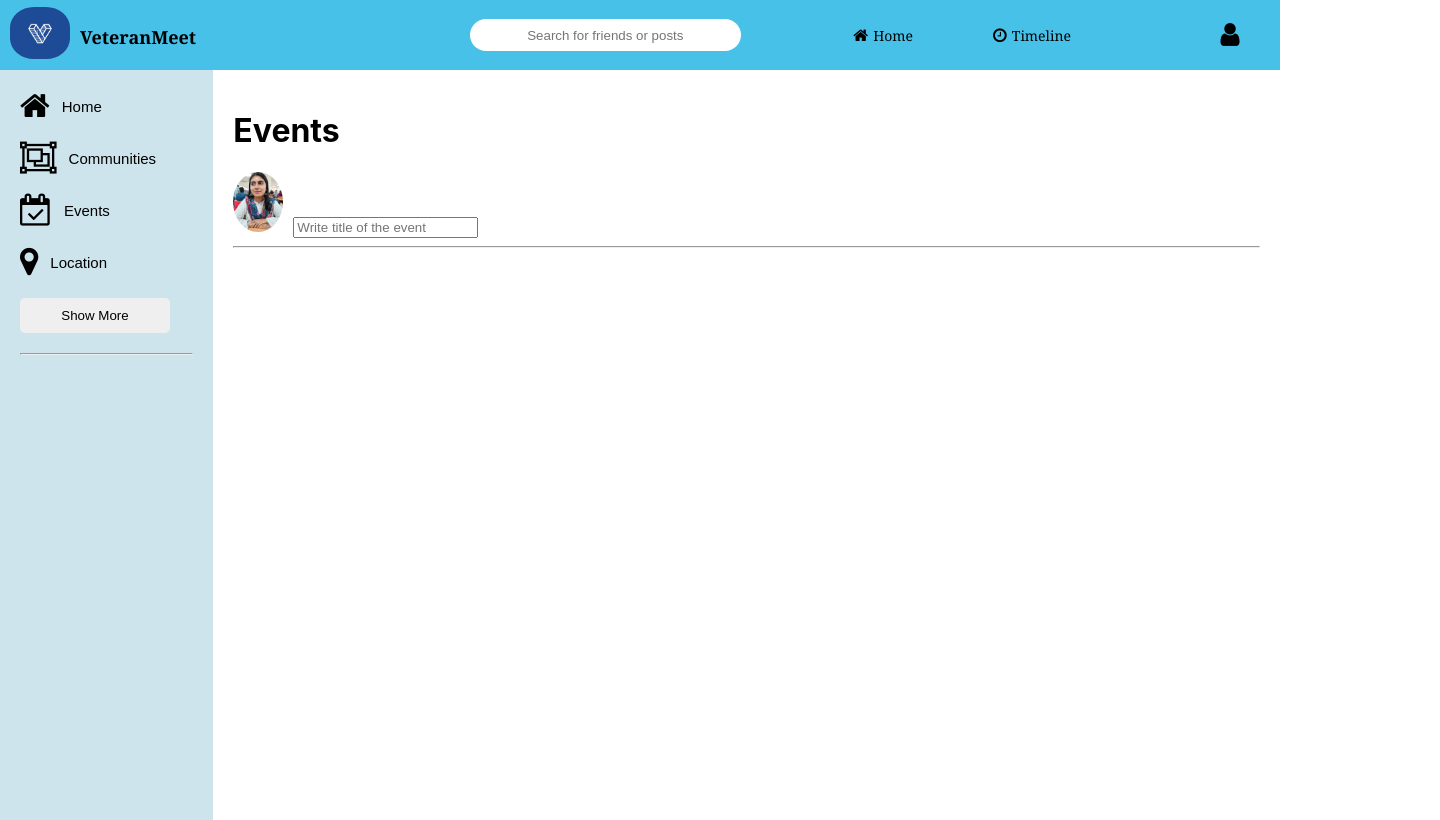
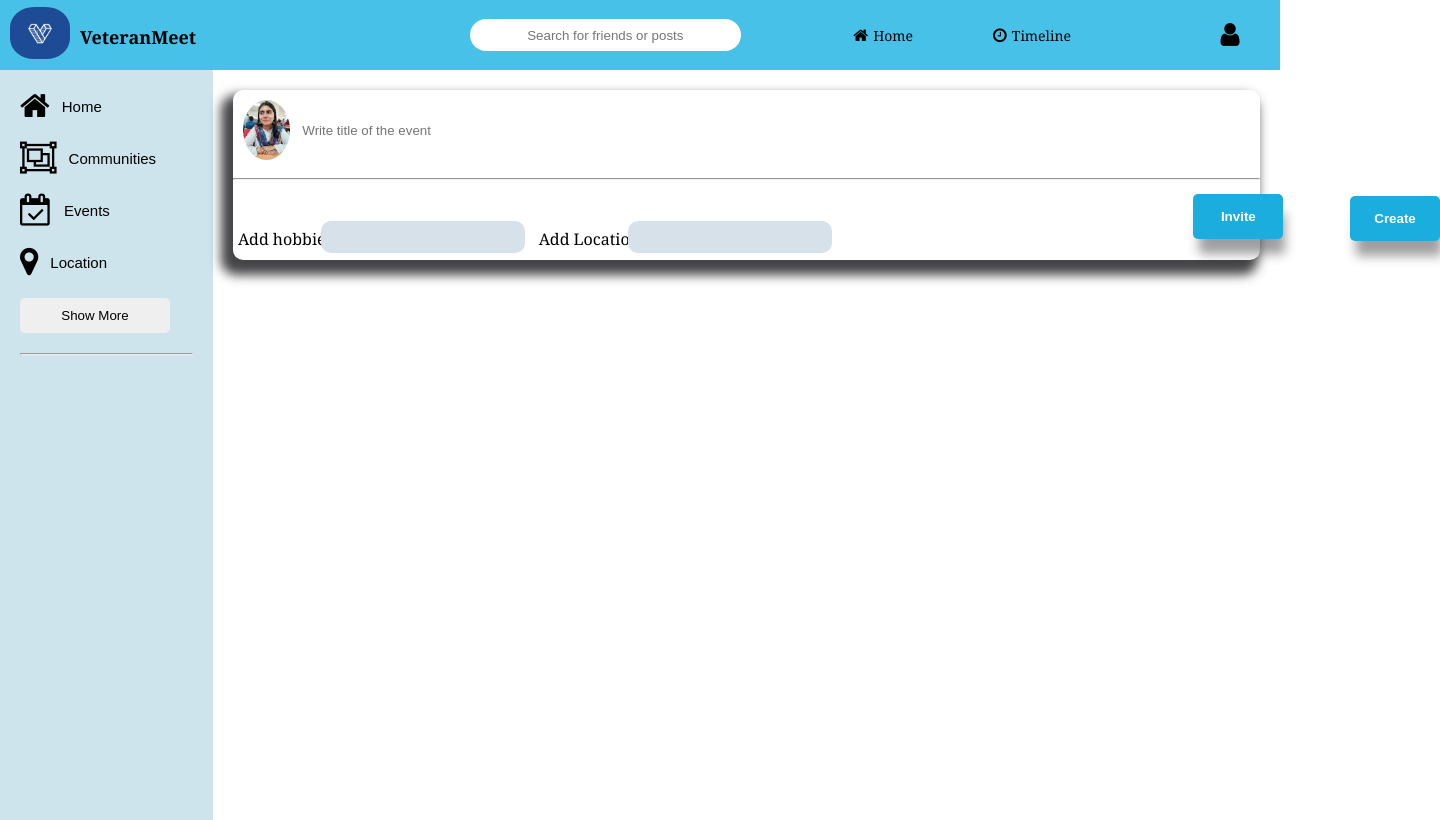
Before and after one commit to raiusamaa/tired, a React (Create React App) app in the folder frontend/: page /Events in a window 1280 px wide. Shown: the whole page, 1440 px wide, since content can reach past the window. Built offline with nearby package versions, Linux system fonts and the light colour scheme.

Commit message:
newfrontend

```diff
--- a/frontend/package.json
+++ b/frontend/package.json
@@ -8,6 +8,7 @@
     "@testing-library/user-event": "^13.5.0",
     "axios": "^1.2.0",
     "react": "^18.2.0",
+    "react-bootstrap": "^2.7.0",
     "react-dom": "^18.2.0",
     "react-router": "^6.4.3",
     "react-scripts": "5.0.1",
--- a/frontend/src/components/Events/Events.jsx
+++ b/frontend/src/components/Events/Events.jsx
@@ -6,7 +6,7 @@ export default function Events() {
   return (
     <div className='Events'>
         <div className='eventsWrapper'>
-            <h1>Events</h1>
+
             <ShareEvent/>
 
         </div>
--- a/frontend/src/components/ShareEvent/ShareEvent.jsx
+++ b/frontend/src/components/ShareEvent/ShareEvent.jsx
@@ -1,29 +1,47 @@
-import React from 'react'
-
+import React from 'react';
+import './shareevent.css';
+import Dropdown from 'react-bootstrap/Dropdown';
+import { useNavigate, Link } from 'react-router-dom';
 export default function ShareEvent() {
   return (
-    <div className='shareevent'>
-        <div className='shareeventWrapper'>
-           <div className="shareeventTop">
-           <img className="shareProfileImg" src="/assets/mee.jpeg" />
-           <input
-            // value={text}
+    <div className="shareevent">
+      <div className="shareeventWrapper">
+        <div className="shareeventTop">
+          <img className="shareProfileImg" src="/assets/mee.jpeg" />
+          <input
             type="text"
             placeholder="Write title of the event"
             className="shareeventInput"
-            // onChange={(e) => setText(e.target.value)}
           />
-           </div>
+          <br></br>
+          <label className="labelAddHobbies">Add hobbies</label>
+          <input type="text" className="addHobbies" />
 
+          <label className="labelAddLocation">Add Location</label>
+          <input type="text" className="addLocation" />
         </div>
+      </div>
 
-        <hr className='shareventHr'></hr>
+      <hr className="shareventHr"></hr>
+      <div className="shareeventBottom">
+        <div className="shareeventOptions">
+          <div className="shareeventOption">
+            <Dropdown>
+              <button className="inviteButton">Invite</button>
+              <div class="dropdown-content">
+                {/* Followers List */}
+                <Link to="#">Organization</Link>
+                <Link to="#">NGO</Link>
+                <Link to="#">Educational Institue</Link>
+              </div>
+            </Dropdown>
+          </div>
 
-        <div className="shareeventBottom">
-            <div className="shareeventOptions">
-
-            </div>
+          <div className="shareeventOption">
+            <button className="createButton">Create</button>
+          </div>
         </div>
+      </div>
     </div>
-  )
+  );
 }
--- a/frontend/src/components/ShareEvent/shareevent.css
+++ b/frontend/src/components/ShareEvent/shareevent.css
@@ -7,3 +7,114 @@
     -webkit-box-shadow: -7px 10px 11px 5px rgba(33,33,36,0.84);
 box-shadow: -7px 10px 11px 5px rgba(33,33,36,0.84);
 }
+.shareeventWrapper
+{
+    padding: 10px;
+}
+.shareeventTop
+{
+    display: flex;
+    align-items: center;
+}
+.shareeventInput
+{
+    border: none;
+    width: 100%;
+}
+.shareeventInput:focus
+{
+    outline: none;
+}
+.inviteButton
+{
+    position: absolute;
+    top:-10px;
+    /* margin-left: 105%; */
+
+    border: none;
+    padding: 15px;
+    left: 960px;
+    width: 90px;
+    border-radius: 5px;
+    background-color: rgb(27, 173, 221);
+    color: white;
+    font-weight: bold;
+    -webkit-box-shadow: 4px 17px 11px -2px rgba(33,33,36,0.43);
+box-shadow: 4px 17px 11px -2px rgba(33,33,36,0.43);
+cursor: pointer;
+}
+.createButton
+{
+    position: absolute;
+    top:196px;
+    /* margin-left: 90%; */
+    left: 1350px;
+    border: none;
+    padding: 15px;
+    width: 90px;
+    border-radius: 5px;
+    background-color: rgb(27, 173, 221);
+    color: white;
+    font-weight: bold;
+    -webkit-box-shadow: 4px 17px 11px -2px rgba(33,33,36,0.43);
+box-shadow: 4px 17px 11px -2px rgba(33,33,36,0.43);
+cursor: pointer;
+}
+.shareeventHr
+{
+
+    margin: 20px;
+}
+.addHobbies
+{
+    position: absolute;
+   right:59%;
+   top:27%;
+   width: 200px;
+  background-color: rgb(214, 225, 234);
+  height: 30px;
+  border: none;
+  border-radius: 10px;
+  margin-top: 5px;
+
+}
+
+.addLocation
+{
+    position: absolute;
+    right:35%;
+    top:27%;
+    width: 200px;
+  background-color: rgb(214, 225, 234);
+  height: 30px;
+  border: none;
+  border-radius: 10px;
+  margin-top: 5px;
+}
+.labelAddHobbies
+{
+    position: absolute;
+   right:74%;
+   top:28.5%;
+   font-family:Cambria, Cochin, Georgia, Times, 'Times New Roman', serif
+}
+.labelAddLocation
+{
+    position: absolute;
+    right:50%;
+    top:28.5%;
+    font-family:Cambria, Cochin, Georgia, Times, 'Times New Roman', serif
+}
+.dropdown-content
+{
+    display: none;
+    left: 960px;
+    position: absolute;
+    background-color: rgb(150, 224, 247);
+    min-width: 160px;
+    border-radius: 20px;
+    top:30px;
+    box-shadow: 0px 8px 16px 0px rgba(0,0,0,0.2);
+    z-index: 1;
+
+}
--- a/frontend/src/pages/Communities/communitiessignup.css
+++ b/frontend/src/pages/Communities/communitiessignup.css
@@ -5,11 +5,11 @@
     padding: 10px;
     font-size: 13px;
     margin-top: 10px;
-    /* font-family:Cambria, Cochin, Georgia, Times, 'Times New Roman', serif; */
+
     border: none;
     border-radius: 50px;
 
-    /* background: -webkit-linear-gradient(left,rgb(141, 195, 240), #fa4299); */
+
   }
 
   .dropdown {
```
Also changed, not shown: frontend/src/pages/Communities/CommunitiesSignup.jsx (+2 -5 lines), 1 other file (tests, documents, lock files or other folders).
